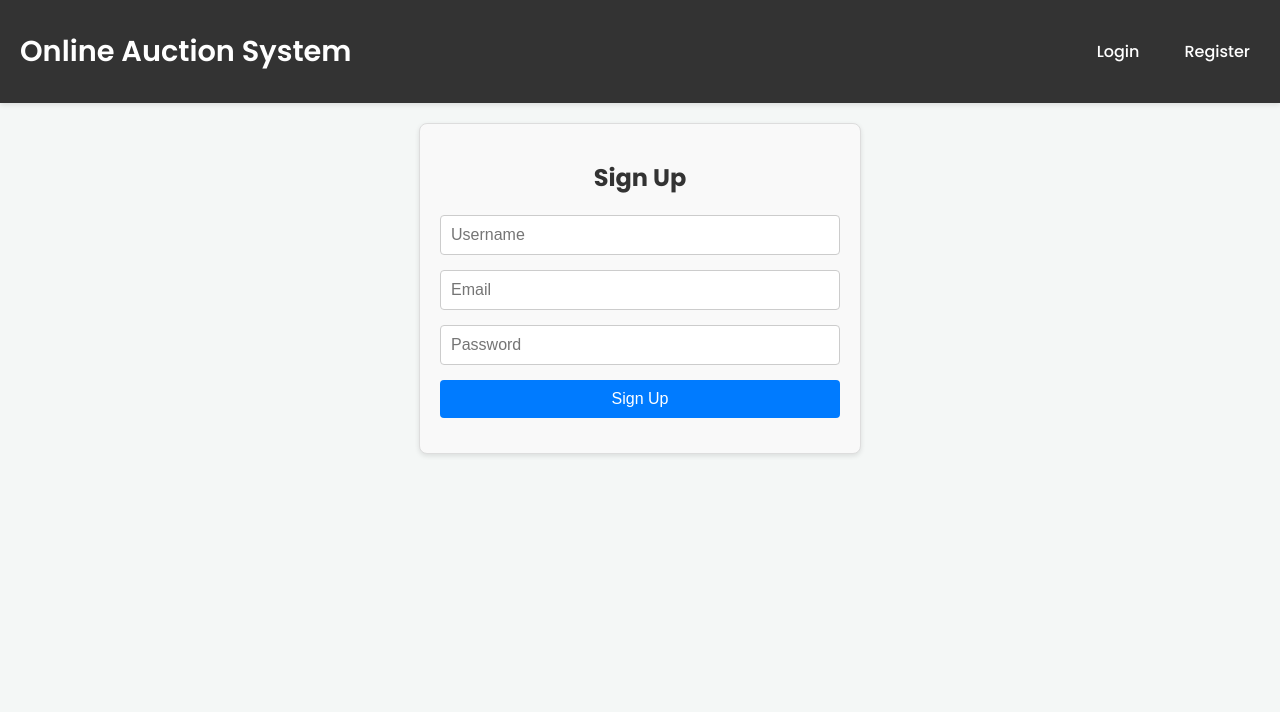
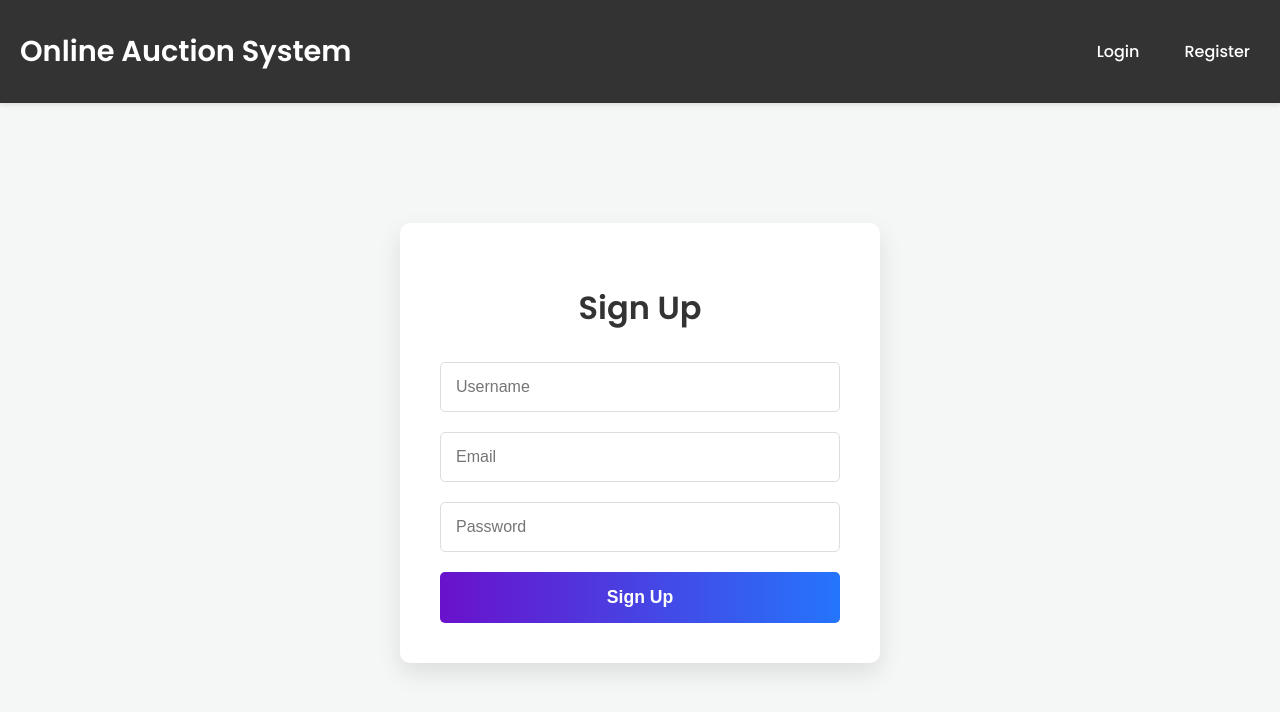
Before and after one commit to RajdeepMahanta/Bid-Avenue, a React (Create React App) app in the folder frontend/: page /register in a window 1280 px wide. Shown: the top 712 px of the page. Built offline with nearby package versions, Linux system fonts and the light colour scheme.

Commit message:
Modernizing

```diff
--- a/frontend/src/components/auth/Login.js
+++ b/frontend/src/components/auth/Login.js
@@ -1,5 +1,5 @@
 import React, { useState } from "react";
-import "../../styles/Login.css";
+import "../../styles/Auth.css";
 import axios from "axios";
 
 function Login() {
@@ -28,16 +28,17 @@ function Login() {
   };
 
   return (
-    <div className="login-container">
+    <div className="auth-container">
+      <div className="auth-card">
         <h1>Login</h1>
-      <form onSubmit={handleSubmit} className="login-form">
+        <form onSubmit={handleSubmit} className="auth-form">
           <input
             type="email"
             placeholder="Email"
             value={email}
             onChange={(e) => setEmail(e.target.value)}
             required
-          className="login-input"
+            className="auth-input"
           />
           <input
             type="password"
@@ -45,10 +46,11 @@ function Login() {
             value={password}
             onChange={(e) => setPassword(e.target.value)}
             required
-          className="login-input"
+            className="auth-input"
           />
-        <input type="submit" value="Login" className="login-button" />
+          <input type="submit" value="Login" className="auth-button" />
         </form>
+      </div>
     </div>
   );
 }
--- a/frontend/src/components/auth/Register.js
+++ b/frontend/src/components/auth/Register.js
@@ -1,5 +1,5 @@
 import React, { useState } from "react";
-import "../../styles/Register.css";
+import "../../styles/Auth.css";
 import axios from "axios";
 import { useNavigate } from "react-router-dom";
 
@@ -30,18 +30,20 @@ function Register() {
   };
 
   return (
-    <div className="register-container">
+    <div className="auth-container">
+      <div className="auth-card">
         <h1>Sign Up</h1>
         {alert.message && (
           <div className={`alert alert-${alert.type}`}>{alert.message}</div>
         )}
-      <form onSubmit={handleSubmit}>
+        <form onSubmit={handleSubmit} className="auth-form">
           <input
             type="text"
             placeholder="Username"
             value={username}
             onChange={(e) => setUsername(e.target.value)}
             required
+            className="auth-input"
           />
           <input
             type="email"
@@ -49,6 +51,7 @@ function Register() {
             value={email}
             onChange={(e) => setEmail(e.target.value)}
             required
+            className="auth-input"
           />
           <input
             type="password"
@@ -56,9 +59,11 @@ function Register() {
             value={password}
             onChange={(e) => setPassword(e.target.value)}
             required
+            className="auth-input"
           />
-        <input type="submit" value="Sign Up" />
+          <input type="submit" value="Sign Up" className="auth-button" />
         </form>
+      </div>
     </div>
   );
 }
--- /dev/null
+++ b/frontend/src/styles/Auth.css
@@ -0,0 +1,61 @@
+.auth-container {
+  display: flex;
+  justify-content: center;
+  align-items: center;
+  min-height: 80vh;
+}
+
+.auth-card {
+  background-color: #ffffff;
+  padding: 40px;
+  border-radius: 10px;
+  box-shadow: 0 10px 25px rgba(0, 0, 0, 0.1);
+  width: 100%;
+  max-width: 400px;
+}
+
+.auth-card h1 {
+  text-align: center;
+  margin-bottom: 30px;
+  font-size: 2em;
+  font-weight: 600;
+  color: #333;
+}
+
+.auth-form {
+  display: flex;
+  flex-direction: column;
+}
+
+.auth-input {
+  margin-bottom: 20px;
+  padding: 15px;
+  border: 1px solid #ddd;
+  border-radius: 5px;
+  font-size: 1em;
+  transition: all 0.3s ease;
+}
+
+.auth-input:focus {
+  outline: none;
+  border-color: #2575fc;
+  box-shadow: 0 0 0 3px rgba(37, 117, 252, 0.2);
+}
+
+.auth-button {
+  padding: 15px;
+  background: linear-gradient(to right, #6a11cb, #2575fc);
+  color: white;
+  border: none;
+  border-radius: 5px;
+  font-size: 1.1em;
+  font-weight: 600;
+  cursor: pointer;
+  transition: all 0.3s ease;
+}
+
+.auth-button:hover {
+  opacity: 0.9;
+  transform: translateY(-2px);
+  box-shadow: 0 4px 10px rgba(0, 0, 0, 0.1);
+}
--- a/frontend/src/styles/HomePage.css
+++ b/frontend/src/styles/HomePage.css
@@ -1,8 +1,14 @@
 .home-container {
-  text-align: center;
-  padding: 100px 20px;
+  display: flex;
+  flex-direction: column;
+  justify-content: center;
+  align-items: center;
+  min-height: 100vh;
+  margin: -20px; /* Counteract the padding from .container */
+  padding: 20px;
   background: linear-gradient(to right, #6a11cb, #2575fc);
   color: #fff;
+  text-align: center;
 }
 
 .home-container h1 {
```
Lines whose indentation alone changed are shown as unchanged.
